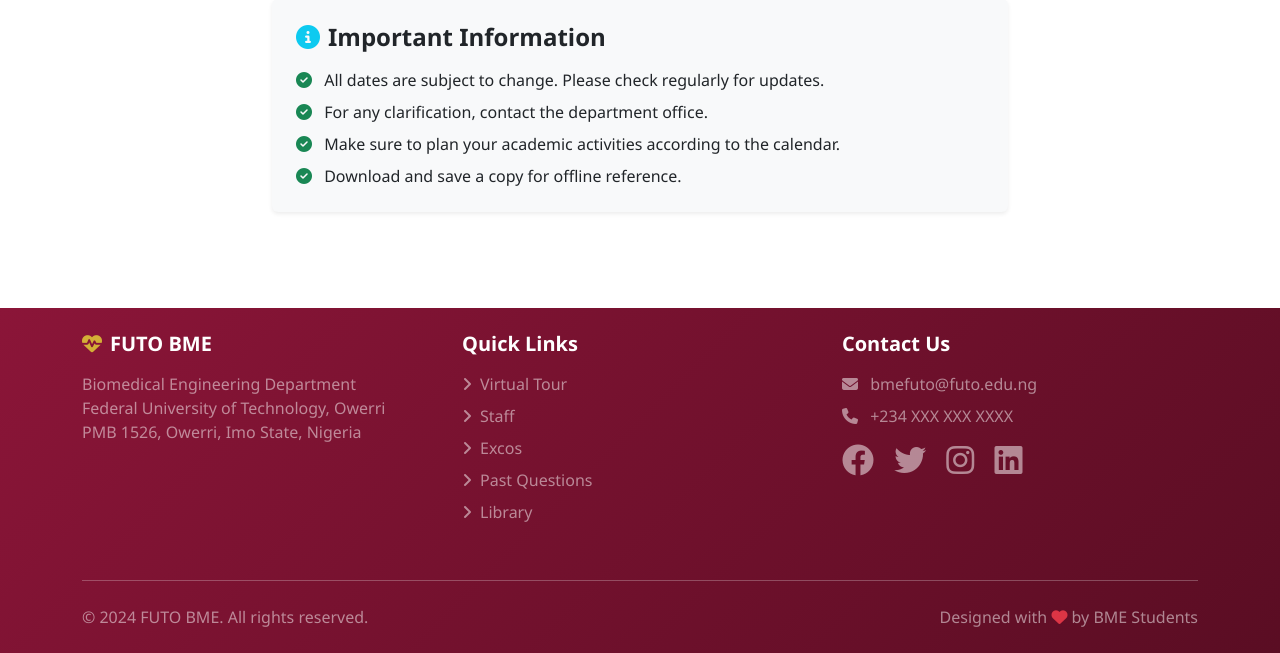
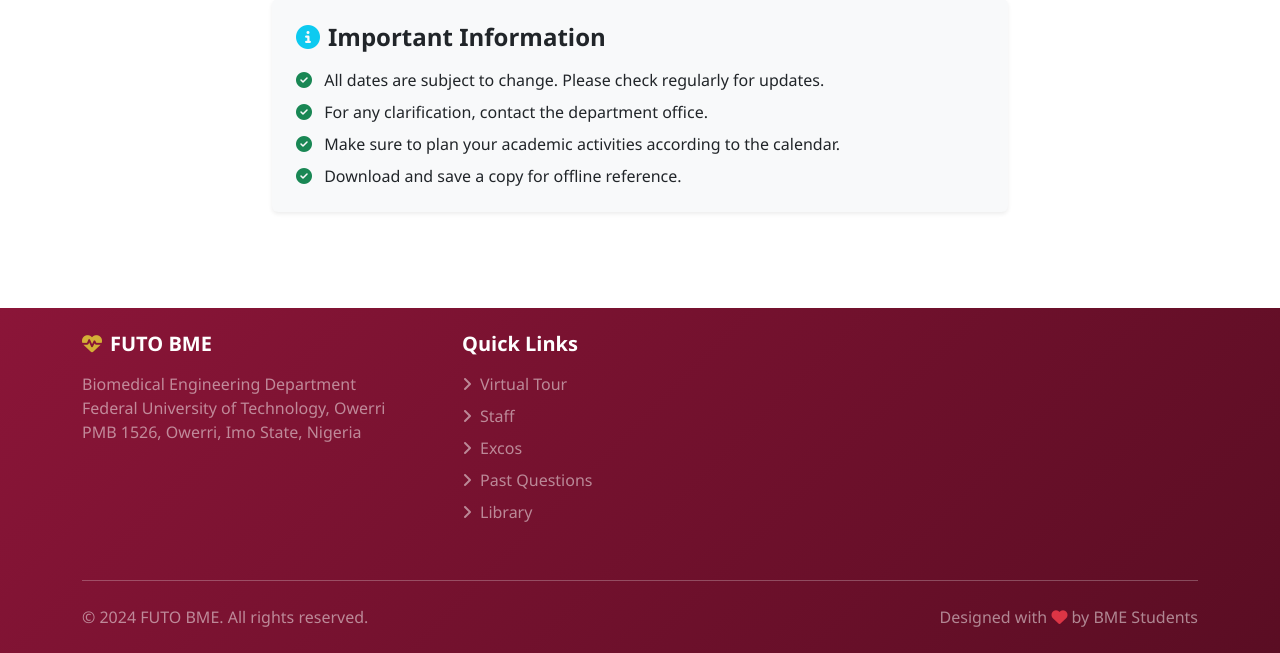
Before and after one commit to AlphaGL/bme_project, a Django app: page /academic-calendar/ in a window 1280 px wide. Shown: the part 635-1288 px from the top of the page. Run offline with Django 5.2, Linux system fonts and the light colour scheme; data that the repository does not hold is empty.

Commit message:
contact us removed

```diff
--- a/templates/base.html
+++ b/templates/base.html
@@ -533,11 +533,11 @@ img {
                         </li>
                     </ul>
                 </div>
-                <div class="col-md-4 mb-3">
+                <!-- <div class="col-md-4 mb-3">
                     <h5 class="fw-bold mb-3">Contact Us</h5>
                     <p class="text-white-50 mb-2">
                         <i class="fas fa-envelope me-2"></i>
-                        <a href="mailto:bmefuto@futo.edu.ng" class="text-white-50">bmefuto@futo.edu.ng</a>
+                        <a href="mailto:ichukwugozirim@gmail.com" class="text-white-50">futobme.vercel.app</a>
                     </p>
                     <p class="text-white-50 mb-2">
                         <i class="fas fa-phone me-2"></i>
@@ -557,7 +557,7 @@ img {
                             <i class="fab fa-linkedin fa-2x"></i>
                         </a>
                     </div>
-                </div>
+                </div> -->
             </div>
             <hr class="bg-white my-4">
             <div class="row">
```
